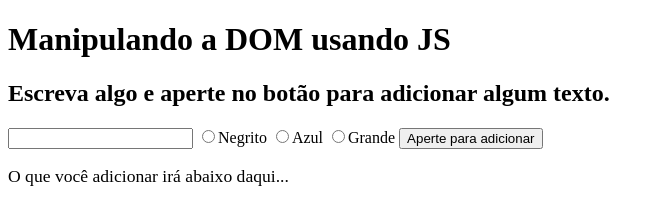
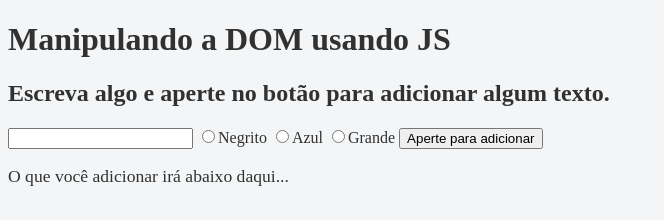
Before and after one commit to CauaLW/manipulate-dom, a plain HTML site: page index.html in a window 1280 px wide. Shown: the whole page, without its empty margins (0-664 px from the left). Drawn offline with Linux system fonts and the light colour scheme.

Commit message:
Update styles.css

```diff
--- a/styles.css
+++ b/styles.css
@@ -1,3 +1,8 @@
+body {
+    background-color: #F3F5F7;
+    color: #313131;
+  }
+
 p {
     font-size: 1.1em;
 }
```
